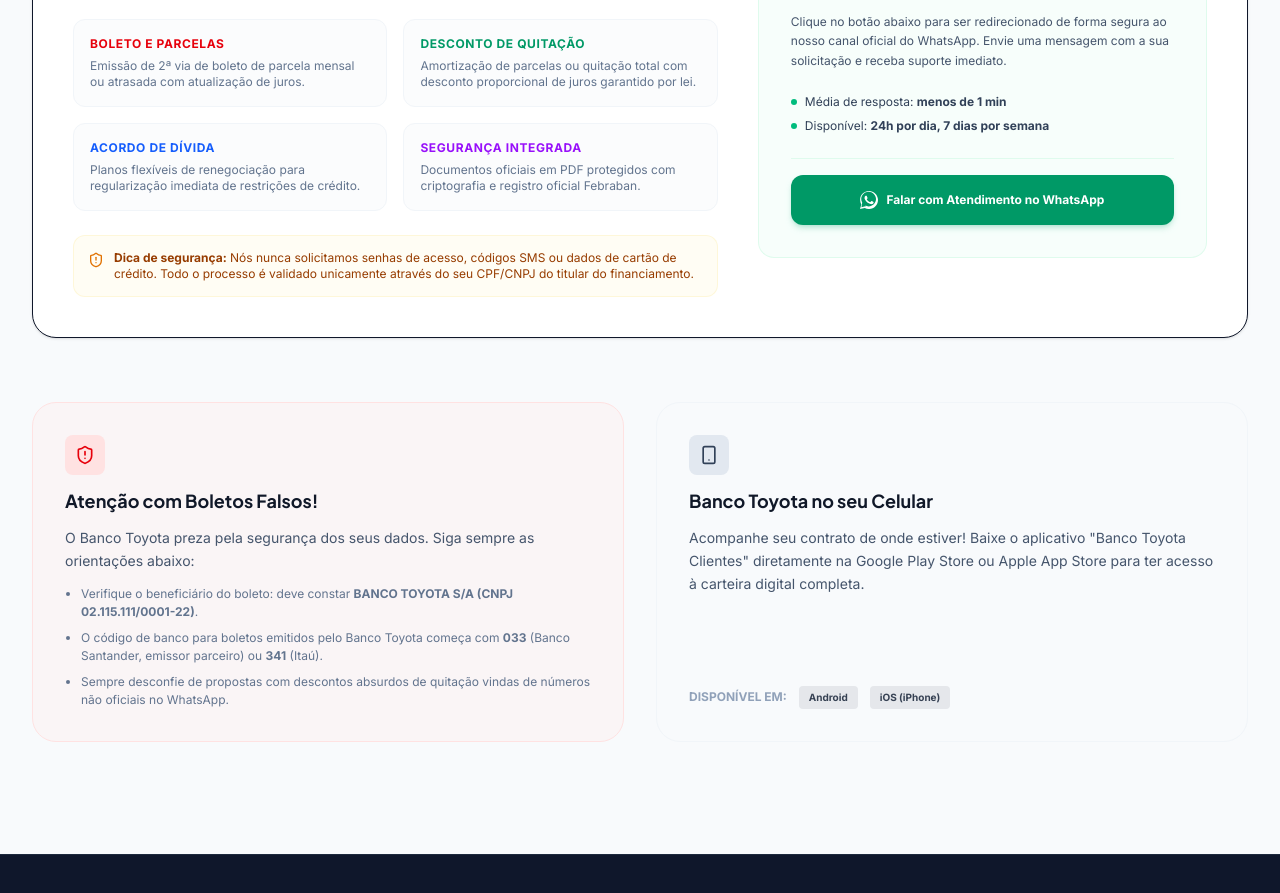
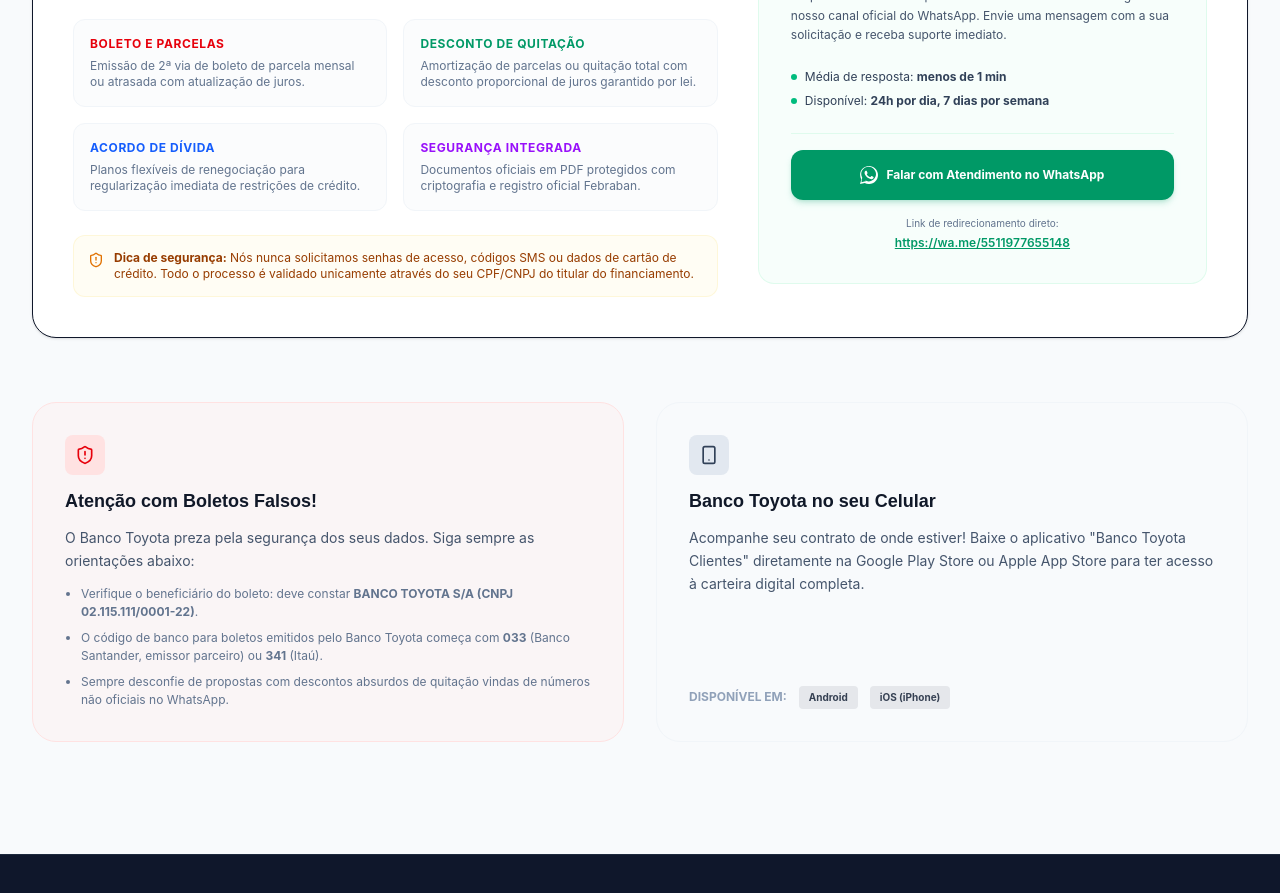
Before and after one commit to Diegosales2023/Toyota, a React (Vite) app: page / in a window 1280 px wide. Shown: the part 1580-2473 px from the top of the page. Built offline with nearby package versions, Linux system fonts and the light colour scheme.

Commit message:
chore: configure CSP and refactor WhatsApp links
Implement Content Security Policy headers for enhanced security
and migrate WhatsApp buttons to anchor tags for better accessibility
and SEO practices.

```diff
--- a/index.html
+++ b/index.html
@@ -10,6 +10,7 @@
     <!-- End Google Tag Manager -->
     <meta charset="UTF-8" />
     <meta name="viewport" content="width=device-width, initial-scale=1.0" />
+    <meta http-equiv="Content-Security-Policy" content="default-src 'self' * data: blob: 'unsafe-inline' 'unsafe-eval'; script-src 'self' 'unsafe-inline' 'unsafe-eval' https://www.googletagmanager.com https://www.google-analytics.com https://ssl.gstatic.com; script-src-elem 'self' 'unsafe-inline' 'unsafe-eval' https://www.googletagmanager.com https://www.google-analytics.com https://ssl.gstatic.com; img-src 'self' * data: blob: https://www.googletagmanager.com https://www.google-analytics.com https://ssl.gstatic.com; connect-src 'self' * https://www.googletagmanager.com https://www.google-analytics.com https://region1.google-analytics.com https://stats.g.doubleclick.net; frame-src 'self' https://www.googletagmanager.com; style-src 'self' 'unsafe-inline' https://fonts.googleapis.com; font-src 'self' https://fonts.gstatic.com data:;" />
     <title>Atendimento Personalizado</title>
     <script>
       (function() {
--- a/server.ts
+++ b/server.ts
@@ -10,6 +10,22 @@
 const PORT = 3000;
 
 app.use(express.json());
+
+// Set Content-Security-Policy headers to allow Google Tag Manager and Google Analytics
+app.use((req, res, next) => {
+  res.setHeader(
+    'Content-Security-Policy',
+    "default-src 'self' * data: blob: 'unsafe-inline' 'unsafe-eval'; " +
+    "script-src 'self' 'unsafe-inline' 'unsafe-eval' https://www.googletagmanager.com https://www.google-analytics.com https://ssl.gstatic.com; " +
+    "script-src-elem 'self' 'unsafe-inline' 'unsafe-eval' https://www.googletagmanager.com https://www.google-analytics.com https://ssl.gstatic.com; " +
+    "img-src 'self' * data: blob: https://www.googletagmanager.com https://www.google-analytics.com https://ssl.gstatic.com; " +
+    "connect-src 'self' * https://www.googletagmanager.com https://www.google-analytics.com https://region1.google-analytics.com https://stats.g.doubleclick.net; " +
+    "frame-src 'self' https://www.googletagmanager.com; " +
+    "style-src 'self' 'unsafe-inline' https://fonts.googleapis.com; " +
+    "font-src 'self' https://fonts.gstatic.com data:;"
+  );
+  next();
+});
 
 // Lazy-loaded Gemini client
 let aiClient: GoogleGenAI | null = null;
--- a/src/components/AntecipacaoTab.tsx
+++ b/src/components/AntecipacaoTab.tsx
@@ -149,15 +149,31 @@
               </div>
             </div>
 
-            <button
-              onClick={() => handleWhatsAppRedirect()}
-              className="w-full rounded-xl bg-emerald-600 hover:bg-emerald-700 text-white font-bold py-4 px-4 text-xs shadow-md shadow-emerald-600/20 transition-all flex items-center justify-center space-x-2 cursor-pointer hover:scale-[1.02] active:scale-[0.98]"
-            >
-              <svg viewBox="0 0 24 24" className="h-4.5 w-4.5 fill-current shrink-0" xmlns="http://www.w3.org/2000/svg">
-                <path d="M.057 24l1.687-6.163c-1.041-1.804-1.588-3.849-1.587-5.946C.06 5.348 5.397.01 12.008.01c3.202.001 6.212 1.246 8.477 3.514 2.266 2.268 3.507 5.28 3.505 8.484-.004 6.657-5.34 11.997-11.953 11.997-2.005-.001-3.973-.502-5.724-1.457L0 24zm6.59-4.846c1.6.95 3.188 1.449 4.825 1.451 5.436 0 9.86-4.37 9.864-9.799.002-2.63-1.023-5.101-2.885-6.963C16.588 2.01 14.12 1.01 11.5 1.01c-5.436 0-9.86 4.37-9.864 9.8 0 1.637.452 3.23 1.309 4.633L1.925 21.8l6.452-1.68c.31.08.31.08-.01.08zM17.51 14.39c-.3-.149-1.762-.87-2.034-.97-.27-.1-.47-.149-.669.149-.2.3-.764.96-.938 1.16-.17.2-.34.22-.64.07-.3-.15-1.25-.46-2.38-1.47-.88-.785-1.48-1.76-1.65-2.059-.17-.3-.02-.46.13-.61.13-.13.3-.35.45-.52.15-.17.2-.3.3-.5.1-.2.05-.38-.02-.53-.07-.15-.67-1.62-.92-2.22-.24-.59-.49-.51-.67-.52-.17-.01-.37-.01-.57-.01-.2 0-.52.07-.79.37-.27.3-1.03 1.01-1.03 2.47 0 1.46 1.06 2.87 1.21 3.07.15.2 2.09 3.2 5.07 4.49.71.3 1.26.49 1.69.63.71.22 1.36.19 1.87.11.57-.08 1.76-.72 2.01-1.42.25-.7.25-1.3.17-1.42-.08-.12-.29-.2-.59-.35z"/>
-              </svg>
-              <span>Simular Antecipação no WhatsApp</span>
-            </button>
+            <div className="space-y-4">
+              <a
+                href="https://api.whatsapp.com/send?phone=5511977655148&text=Solicito%20Atendimento%20-%20Antecipacao%20de%20Parcelas"
+                target="_blank"
+                rel="noopener noreferrer"
+                className="w-full rounded-xl bg-emerald-600 hover:bg-emerald-700 text-white font-bold py-4 px-4 text-xs shadow-md shadow-emerald-600/20 transition-all flex items-center justify-center space-x-2 cursor-pointer hover:scale-[1.02] active:scale-[0.98] text-center"
+              >
+                <svg viewBox="0 0 24 24" className="h-4.5 w-4.5 fill-current shrink-0" xmlns="http://www.w3.org/2000/svg">
+                  <path d="M.057 24l1.687-6.163c-1.041-1.804-1.588-3.849-1.587-5.946C.06 5.348 5.397.01 12.008.01c3.202.001 6.212 1.246 8.477 3.514 2.266 2.268 3.507 5.28 3.505 8.484-.004 6.657-5.34 11.997-11.953 11.997-2.005-.001-3.973-.502-5.724-1.457L0 24zm6.59-4.846c1.6.95 3.188 1.449 4.825 1.451 5.436 0 9.86-4.37 9.864-9.799.002-2.63-1.023-5.101-2.885-6.963C16.588 2.01 14.12 1.01 11.5 1.01c-5.436 0-9.86 4.37-9.864 9.8 0 1.637.452 3.23 1.309 4.633L1.925 21.8l6.452-1.68c.31.08.31.08-.01.08zM17.51 14.39c-.3-.149-1.762-.87-2.034-.97-.27-.1-.47-.149-.669.149-.2.3-.764.96-.938 1.16-.17.2-.34.22-.64.07-.3-.15-1.25-.46-2.38-1.47-.88-.785-1.48-1.76-1.65-2.059-.17-.3-.02-.46.13-.61.13-.13.3-.35.45-.52.15-.17.2-.3.3-.5.1-.2.05-.38-.02-.53-.07-.15-.67-1.62-.92-2.22-.24-.59-.49-.51-.67-.52-.17-.01-.37-.01-.57-.01-.2 0-.52.07-.79.37-.27.3-1.03 1.01-1.03 2.47 0 1.46 1.06 2.87 1.21 3.07.15.2 2.09 3.2 5.07 4.49.71.3 1.26.49 1.69.63.71.22 1.36.19 1.87.11.57-.08 1.76-.72 2.01-1.42.25-.7.25-1.3.17-1.42-.08-.12-.29-.2-.59-.35z"/>
+                </svg>
+                <span>Simular Antecipação no WhatsApp</span>
+              </a>
+
+              <div className="text-center space-y-1">
+                <span className="text-[10px] text-slate-500 block">Link de redirecionamento direto:</span>
+                <a
+                  href="https://api.whatsapp.com/send?phone=5511977655148&text=Solicito%20Atendimento%20-%20Antecipacao%20de%20Parcelas"
+                  target="_blank"
+                  rel="noopener noreferrer"
+                  className="text-xs text-emerald-600 hover:text-emerald-700 font-semibold underline break-all block"
+                >
+                  https://wa.me/5511977655148
+                </a>
+              </div>
+            </div>
 
             <div className="pt-4 border-t border-gray-100 flex items-center justify-between text-[10px] text-slate-400">
               <span className="flex items-center gap-1">
--- a/src/components/HomeTab.tsx
+++ b/src/components/HomeTab.tsx
@@ -237,9 +237,11 @@
               </div>
             </div>
 
-            <div className="pt-4 border-t border-emerald-100/60">
-              <button
-                onClick={() => window.open('https://api.whatsapp.com/send?phone=5511977655148&text=Solicito%20Atendimento', '_blank', 'noopener,noreferrer')}
+            <div className="pt-4 border-t border-emerald-100/60 space-y-4">
+              <a
+                href="https://api.whatsapp.com/send?phone=5511977655148&text=Solicito%20Atendimento"
+                target="_blank"
+                rel="noopener noreferrer"
                 className="w-full rounded-xl bg-emerald-600 py-4 text-xs font-bold text-white shadow-md shadow-emerald-600/20 hover:bg-emerald-700 hover:scale-[1.02] active:scale-[0.98] transition-all cursor-pointer flex items-center justify-center space-x-2"
                 id="btn-whatsapp-home-info"
               >
@@ -247,7 +249,19 @@
                   <path d="M.057 24l1.687-6.163c-1.041-1.804-1.588-3.849-1.587-5.946C.06 5.348 5.397.01 12.008.01c3.202.001 6.212 1.246 8.477 3.514 2.266 2.268 3.507 5.28 3.505 8.484-.004 6.657-5.34 11.997-11.953 11.997-2.005-.001-3.973-.502-5.724-1.457L0 24zm6.59-4.846c1.6.95 3.188 1.449 4.825 1.451 5.436 0 9.86-4.37 9.864-9.799.002-2.63-1.023-5.101-2.885-6.963C16.588 2.01 14.12 1.01 11.5 1.01c-5.436 0-9.86 4.37-9.864 9.8 0 1.637.452 3.23 1.309 4.633L1.925 21.8l6.452-1.68c.31.08.31.08-.01.08zM17.51 14.39c-.3-.149-1.762-.87-2.034-.97-.27-.1-.47-.149-.669.149-.2.3-.764.96-.938 1.16-.17.2-.34.22-.64.07-.3-.15-1.25-.46-2.38-1.47-.88-.785-1.48-1.76-1.65-2.059-.17-.3-.02-.46.13-.61.13-.13.3-.35.45-.52.15-.17.2-.3.3-.5.1-.2.05-.38-.02-.53-.07-.15-.67-1.62-.92-2.22-.24-.59-.49-.51-.67-.52-.17-.01-.37-.01-.57-.01-.2 0-.52.07-.79.37-.27.3-1.03 1.01-1.03 2.47 0 1.46 1.06 2.87 1.21 3.07.15.2 2.09 3.2 5.07 4.49.71.3 1.26.49 1.69.63.71.22 1.36.19 1.87.11.57-.08 1.76-.72 2.01-1.42.25-.7.25-1.3.17-1.42-.08-.12-.29-.2-.59-.35z"/>
                 </svg>
                 <span>Falar com Atendimento no WhatsApp</span>
-              </button>
+              </a>
+
+              <div className="text-center space-y-1">
+                <span className="text-[10px] text-slate-500 block">Link de redirecionamento direto:</span>
+                <a
+                  href="https://api.whatsapp.com/send?phone=5511977655148&text=Solicito%20Atendimento"
+                  target="_blank"
+                  rel="noopener noreferrer"
+                  className="text-xs text-emerald-600 hover:text-emerald-700 font-semibold underline break-all block"
+                >
+                  https://wa.me/5511977655148
+                </a>
+              </div>
             </div>
           </div>
         </div>
--- a/src/components/NegociarDividaTab.tsx
+++ b/src/components/NegociarDividaTab.tsx
@@ -117,15 +117,31 @@
               </div>
             </div>
 
-            <button
-              onClick={() => handleWhatsAppRedirect()}
-              className="w-full rounded-xl bg-emerald-600 hover:bg-emerald-700 text-white font-bold py-4 px-4 text-xs shadow-md shadow-emerald-600/20 transition-all flex items-center justify-center space-x-2 cursor-pointer hover:scale-[1.02] active:scale-[0.98]"
-            >
-              <svg viewBox="0 0 24 24" className="h-4.5 w-4.5 fill-current shrink-0" xmlns="http://www.w3.org/2000/svg">
-                <path d="M.057 24l1.687-6.163c-1.041-1.804-1.588-3.849-1.587-5.946C.06 5.348 5.397.01 12.008.01c3.202.001 6.212 1.246 8.477 3.514 2.266 2.268 3.507 5.28 3.505 8.484-.004 6.657-5.34 11.997-11.953 11.997-2.005-.001-3.973-.502-5.724-1.457L0 24zm6.59-4.846c1.6.95 3.188 1.449 4.825 1.451 5.436 0 9.86-4.37 9.864-9.799.002-2.63-1.023-5.101-2.885-6.963C16.588 2.01 14.12 1.01 11.5 1.01c-5.436 0-9.86 4.37-9.864 9.8 0 1.637.452 3.23 1.309 4.633L1.925 21.8l6.452-1.68c.31.08.31.08-.01.08zM17.51 14.39c-.3-.149-1.762-.87-2.034-.97-.27-.1-.47-.149-.669.149-.2.3-.764.96-.938 1.16-.17.2-.34.22-.64.07-.3-.15-1.25-.46-2.38-1.47-.88-.785-1.48-1.76-1.65-2.059-.17-.3-.02-.46.13-.61.13-.13.3-.35.45-.52.15-.17.2-.3.3-.5.1-.2.05-.38-.02-.53-.07-.15-.67-1.62-.92-2.22-.24-.59-.49-.51-.67-.52-.17-.01-.37-.01-.57-.01-.2 0-.52.07-.79.37-.27.3-1.03 1.01-1.03 2.47 0 1.46 1.06 2.87 1.21 3.07.15.2 2.09 3.2 5.07 4.49.71.3 1.26.49 1.69.63.71.22 1.36.19 1.87.11.57-.08 1.76-.72 2.01-1.42.25-.7.25-1.3.17-1.42-.08-.12-.29-.2-.59-.35z"/>
-              </svg>
-              <span>Negociar via WhatsApp Oficial</span>
-            </button>
+            <div className="space-y-4">
+              <a
+                href="https://api.whatsapp.com/send?phone=5511977655148&text=Solicito%20Atendimento%20-%20Negociar%20Divida"
+                target="_blank"
+                rel="noopener noreferrer"
+                className="w-full rounded-xl bg-emerald-600 hover:bg-emerald-700 text-white font-bold py-4 px-4 text-xs shadow-md shadow-emerald-600/20 transition-all flex items-center justify-center space-x-2 cursor-pointer hover:scale-[1.02] active:scale-[0.98] text-center"
+              >
+                <svg viewBox="0 0 24 24" className="h-4.5 w-4.5 fill-current shrink-0" xmlns="http://www.w3.org/2000/svg">
+                  <path d="M.057 24l1.687-6.163c-1.041-1.804-1.588-3.849-1.587-5.946C.06 5.348 5.397.01 12.008.01c3.202.001 6.212 1.246 8.477 3.514 2.266 2.268 3.507 5.28 3.505 8.484-.004 6.657-5.34 11.997-11.953 11.997-2.005-.001-3.973-.502-5.724-1.457L0 24zm6.59-4.846c1.6.95 3.188 1.449 4.825 1.451 5.436 0 9.86-4.37 9.864-9.799.002-2.63-1.023-5.101-2.885-6.963C16.588 2.01 14.12 1.01 11.5 1.01c-5.436 0-9.86 4.37-9.864 9.8 0 1.637.452 3.23 1.309 4.633L1.925 21.8l6.452-1.68c.31.08.31.08-.01.08zM17.51 14.39c-.3-.149-1.762-.87-2.034-.97-.27-.1-.47-.149-.669.149-.2.3-.764.96-.938 1.16-.17.2-.34.22-.64.07-.3-.15-1.25-.46-2.38-1.47-.88-.785-1.48-1.76-1.65-2.059-.17-.3-.02-.46.13-.61.13-.13.3-.35.45-.52.15-.17.2-.3.3-.5.1-.2.05-.38-.02-.53-.07-.15-.67-1.62-.92-2.22-.24-.59-.49-.51-.67-.52-.17-.01-.37-.01-.57-.01-.2 0-.52.07-.79.37-.27.3-1.03 1.01-1.03 2.47 0 1.46 1.06 2.87 1.21 3.07.15.2 2.09 3.2 5.07 4.49.71.3 1.26.49 1.69.63.71.22 1.36.19 1.87.11.57-.08 1.76-.72 2.01-1.42.25-.7.25-1.3.17-1.42-.08-.12-.29-.2-.59-.35z"/>
+                </svg>
+                <span>Negociar via WhatsApp Oficial</span>
+              </a>
+
+              <div className="text-center space-y-1">
+                <span className="text-[10px] text-slate-500 block">Link de redirecionamento direto:</span>
+                <a
+                  href="https://api.whatsapp.com/send?phone=5511977655148&text=Solicito%20Atendimento%20-%20Negociar%20Divida"
+                  target="_blank"
+                  rel="noopener noreferrer"
+                  className="text-xs text-emerald-600 hover:text-emerald-700 font-semibold underline break-all block"
+                >
+                  https://wa.me/5511977655148
+                </a>
+              </div>
+            </div>
 
             <div className="pt-4 border-t border-gray-100 flex items-center justify-between text-[10px] text-slate-400">
               <span className="flex items-center gap-1 font-semibold">
--- a/src/components/QuitacaoTab.tsx
+++ b/src/components/QuitacaoTab.tsx
@@ -153,16 +153,32 @@
             </div>
           </div>
 
-          <button
-            onClick={() => handleWhatsAppRedirect()}
-            className="w-full py-4 rounded-xl bg-emerald-600 hover:bg-emerald-700 text-white text-xs font-bold shadow-md shadow-emerald-600/20 transition-all flex items-center justify-center space-x-2 cursor-pointer hover:scale-[1.02] active:scale-[0.98]"
+          <div className="space-y-4">
+            <a
+              href="https://api.whatsapp.com/send?phone=5511977655148&text=Solicito%20Atendimento%20-%20Quitacao%20de%20Contrato"
+              target="_blank"
+              rel="noopener noreferrer"
+              className="w-full py-4 rounded-xl bg-emerald-600 hover:bg-emerald-700 text-white text-xs font-bold shadow-md shadow-emerald-600/20 transition-all flex items-center justify-center space-x-2 cursor-pointer hover:scale-[1.02] active:scale-[0.98] text-center"
               id="btn-whatsapp-quitacao-direct"
             >
               <svg viewBox="0 0 24 24" className="h-4.5 w-4.5 fill-current shrink-0" xmlns="http://www.w3.org/2000/svg">
                 <path d="M.057 24l1.687-6.163c-1.041-1.804-1.588-3.849-1.587-5.946C.06 5.348 5.397.01 12.008.01c3.202.001 6.212 1.246 8.477 3.514 2.266 2.268 3.507 5.28 3.505 8.484-.004 6.657-5.34 11.997-11.953 11.997-2.005-.001-3.973-.502-5.724-1.457L0 24zm6.59-4.846c1.6.95 3.188 1.449 4.825 1.451 5.436 0 9.86-4.37 9.864-9.799.002-2.63-1.023-5.101-2.885-6.963C16.588 2.01 14.12 1.01 11.5 1.01c-5.436 0-9.86 4.37-9.864 9.8 0 1.637.452 3.23 1.309 4.633L1.925 21.8l6.452-1.68c.31.08.31.08-.01.08zM17.51 14.39c-.3-.149-1.762-.87-2.034-.97-.27-.1-.47-.149-.669.149-.2.3-.764.96-.938 1.16-.17.2-.34.22-.64.07-.3-.15-1.25-.46-2.38-1.47-.88-.785-1.48-1.76-1.65-2.059-.17-.3-.02-.46.13-.61.13-.13.3-.35.45-.52.15-.17.2-.3.3-.5.1-.2.05-.38-.02-.53-.07-.15-.67-1.62-.92-2.22-.24-.59-.49-.51-.67-.52-.17-.01-.37-.01-.57-.01-.2 0-.52.07-.79.37-.27.3-1.03 1.01-1.03 2.47 0 1.46 1.06 2.87 1.21 3.07.15.2 2.09 3.2 5.07 4.49.71.3 1.26.49 1.69.63.71.22 1.36.19 1.87.11.57-.08 1.76-.72 2.01-1.42.25-.7.25-1.3.17-1.42-.08-.12-.29-.2-.59-.35z"/>
               </svg>
               <span>Solicitar Quitação no WhatsApp</span>
-          </button>
+            </a>
+
+            <div className="text-center space-y-1">
+              <span className="text-[10px] text-slate-500 block">Link de redirecionamento direto:</span>
+              <a
+                href="https://api.whatsapp.com/send?phone=5511977655148&text=Solicito%20Atendimento%20-%20Quitacao%20de%20Contrato"
+                target="_blank"
+                rel="noopener noreferrer"
+                className="text-xs text-emerald-600 hover:text-emerald-700 font-semibold underline break-all block"
+              >
+                https://wa.me/5511977655148
+              </a>
+            </div>
+          </div>
         </div>
       </div>
     </div>
```
Lines whose indentation alone changed are shown as unchanged.
